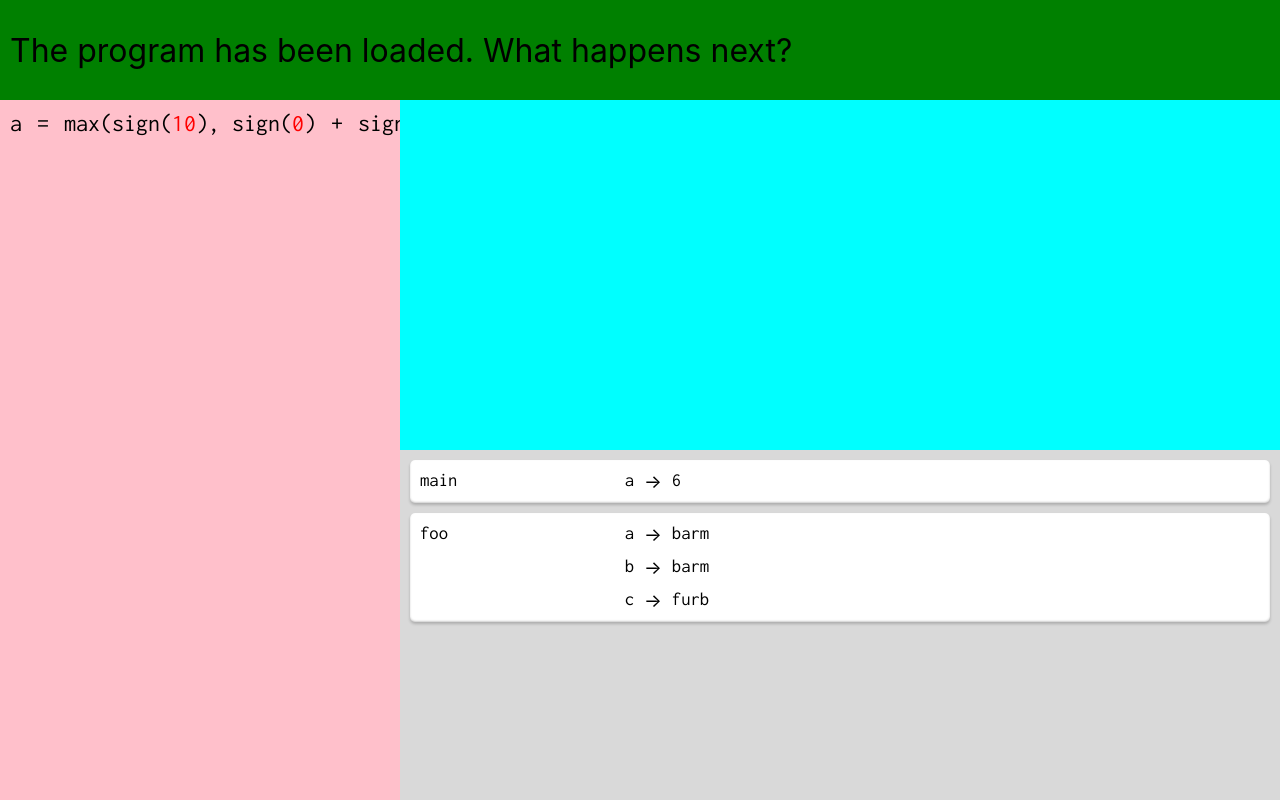
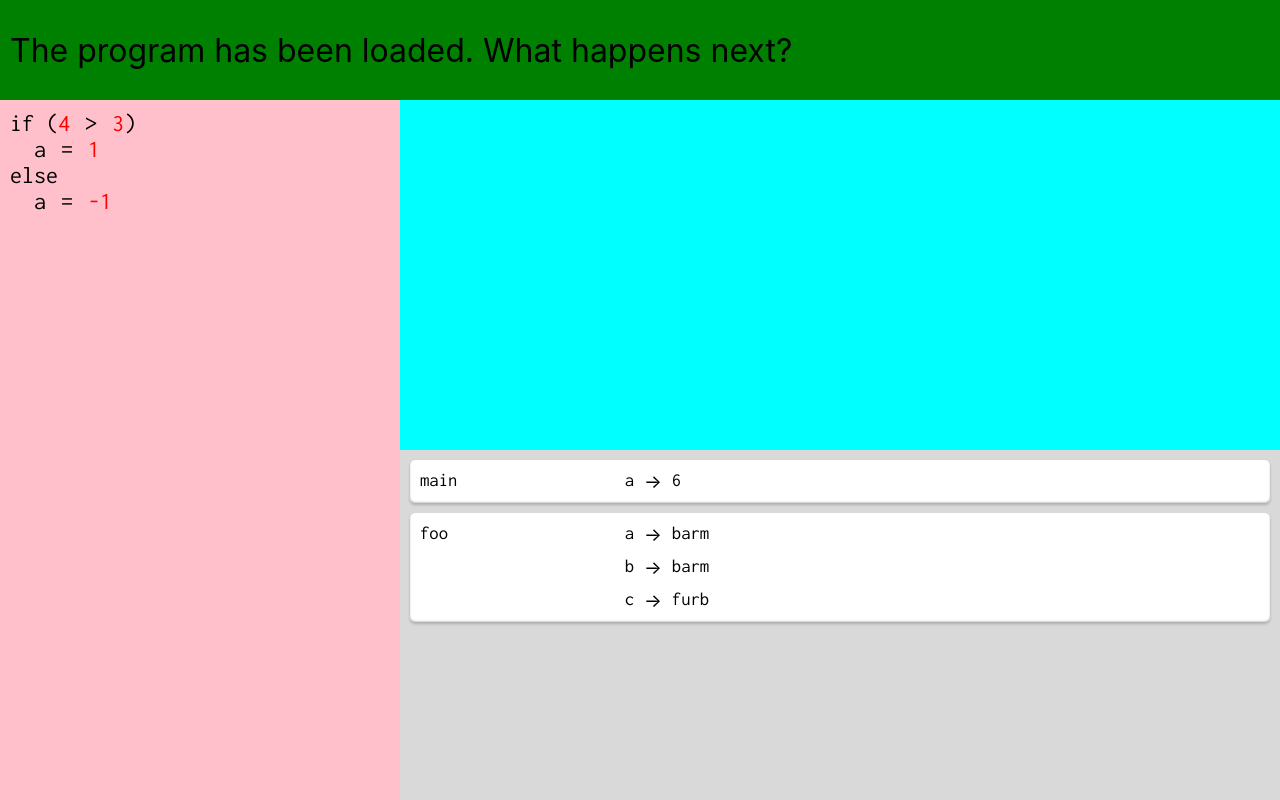
Before and after one commit to twodee/simpathy, a React (Create React App) app: page / in a window 1280 px wide. Built offline with nearby package versions, Linux system fonts and the light colour scheme.

Commit message:
Add start to if statement.

```diff
--- a/src/App.css
+++ b/src/App.css
@@ -164,3 +164,7 @@
 .memory-value-input {
   width: 100%;
 }
+
+.indentation {
+  white-space: pre;
+}
--- a/src/App.js
+++ b/src/App.js
@@ -16,7 +16,10 @@ import {
 
 class App extends React.Component {
   componentDidMount() {
-    const tokens = lex(`a = max(sign(10), sign(0) + sign(-5))`);
+    const tokens = lex(`if 4 > 3
+  a = 1
+else
+  a = -1`);
     const ast = parse(tokens);
     this.props.onLoadProgram(ast);
   }
--- a/src/ast.js
+++ b/src/ast.js
@@ -11,6 +11,10 @@ class Expression {
   constructor(precedence, where = null) {
     this.precedence = precedence;
     this.where = where;
+  }
+
+  getFirstStatement() {
+    return this;
   }
 
   getNextStatement(value, afterChild = null) {
@@ -33,11 +37,11 @@ class Expression {
     }
   }
 
-  addSelectable(attributes, props, activeElement) {
+  addSelectable(attributes, props, ...extras) {
     attributes.onMouseOver = event => props.onHover(event, this);
     attributes.onMouseOut = event => props.onUnhover(event, this);
 
-    attributes.onClick = () => props.onClick(props.mode, this, activeElement);
+    attributes.onClick = () => props.onClick(props.mode, this, ...extras);
     attributes.onAnimationEnd = () => props.onStopShaking(props.mode, this);
 
     if (this === props.hoveredElement) {
@@ -88,8 +92,16 @@ export class ExpressionBlock extends Expression {
     }
   }
 
+  getFirstStatement() {
+    if (this.statements.length > 0) {
+      return this.statements[0].getFirstStatement();
+    } else {
+      return null;
+    }
+  }
+
   getNextStatement(value, afterChild) {
-    const index = this.statements.indexOf(afterChild);
+    const index = afterChild ? this.statements.indexOf(afterChild) : 0;
     if (index < this.statements.length - 1) {
       return this.statements[index + 1];
     } else {
@@ -97,10 +109,10 @@ export class ExpressionBlock extends Expression {
     }
   }
 
-  programify(component, props, isParenthesized, isSelectable) {
+  programify(component, props, isParenthesized, isSelectable, indentation) {
     return (
       <div className="block">
-        {this.statements.map((statement, i) => <div className="statement" key={`statement-${i}`}>{statement.programify(component, props, false, true)}</div>)}
+        {this.statements.map((statement, i) => <div className="statement" key={`statement-${i}`}>{statement.programify(component, props, false, true, indentation)}</div>)}
       </div>
     );
   }
@@ -145,10 +157,10 @@ export class ExpressionIdentifier extends Expression {
     return new this.constructor(this.id, this.where);
   }
 
-  programify(component, props, isParenthesized, isSelectable) {
+  programify(component, props, isParenthesized, isSelectable, indentation) {
     let attributes = {className: 'subexpression'};
     if (isSelectable) {
-      this.addSelectable(attributes, props, props.activeStatement);
+      this.addSelectable(attributes, props, props.activeStatement, props.program, props.expression);
     }
 
     return React.createElement('span', attributes,
@@ -224,17 +236,17 @@ class ExpressionUnaryOperator extends Expression {
     return node;
   }
 
-  programify(component, props, isParenthesized, isSelectable) {
+  programify(component, props, isParenthesized, isSelectable, indentation) {
     let attributes = {className: 'subexpression'};
     if (isSelectable) {
-      this.addSelectable(attributes, props, props.activeStatement);
+      this.addSelectable(attributes, props, props.activeStatement, props.program, props.expression);
     }
 
     return React.createElement('span', attributes,
       <>
         {isParenthesized ? <span className="expression-piece">(</span> : ''}
         <span className="unary-prefix-operator expression-piece">{this.operator}</span>
-        {this.a.programify(component, props, this.precedence > this.a.precedence, false)}
+        {this.a.programify(component, props, this.precedence > this.a.precedence, false, '')}
         {isParenthesized ? <span className="expression-piece">)</span> : ''}
       </>
     );
@@ -306,18 +318,18 @@ class ExpressionBinaryOperator extends Expression {
     return new this.constructor(this.a.clone(), this.b.clone(), this.where);
   }
 
-  programify(component, props, isParenthesized, isSelectable) {
+  programify(component, props, isParenthesized, isSelectable, indentation) {
     let attributes = {className: 'subexpression'};
     if (isSelectable) {
-      this.addSelectable(attributes, props, props.activeStatement);
+      this.addSelectable(attributes, props, props.activeStatement, props.program, props.expression);
     }
 
     return React.createElement('span', attributes,
       <>
         {isParenthesized ? <span className="expression-piece">(</span> : ''}
-        {this.a.programify(component, props, this.precedence > this.a.precedence, false)}
+        {this.a.programify(component, props, this.precedence > this.a.precedence, false, '')}
         <span className="binary-infix-operator expression-piece">{this.operator}</span>
-        {this.b.programify(component, props, this.precedence >= this.b.precedence, false)}
+        {this.b.programify(component, props, this.precedence >= this.b.precedence, false, '')}
         {isParenthesized ? <span className="expression-piece">)</span> : ''}
       </>
     );
@@ -334,8 +346,6 @@ class ExpressionBuiltin extends Expression {
     for (let operand of this.operands) {
       operand.parent = this;
     }
-    console.log("this.name:", this.name);
-    console.log("this.operands:", this.operands);
   }
 
   get nextNonterminal() {
@@ -382,10 +392,10 @@ class ExpressionBuiltin extends Expression {
     )
   }
 
-  programify(component, props, isParenthesized, isSelectable) {
+  programify(component, props, isParenthesized, isSelectable, indentation) {
     let attributes = {className: 'subexpression'};
     if (isSelectable) {
-      this.addSelectable(attributes, props, props.activeStatement);
+      this.addSelectable(attributes, props, props.activeStatement, props.program, props.expression);
     }
 
     return React.createElement('span', attributes,
@@ -395,14 +405,70 @@ class ExpressionBuiltin extends Expression {
           this.operands.map((operand, i) => (
             <React.Fragment key={`operand-${i}`}>
               {i > 0 ? ', ' : ''}
-              {operand.programify(component, props, false)}
+              {operand.programify(component, props, false, '')}
             </React.Fragment>
           ))
         })
         {isParenthesized ? <span className="expression-piece">)</span> : ''}
-        {this.evaluatePopup(component, props)}
       </>
     )
+  }
+}
+
+// ---------------------------------------------------------------------------
+
+export class ExpressionIf extends Expression {
+  constructor(conditions, thenBlocks, elseBlock, where = null) {
+    super(Precedence.Atom, where);
+    this.conditions = conditions;
+    this.thenBlocks = thenBlocks;
+    this.elseBlock = elseBlock;
+    for (let condition of this.conditions) {
+      condition.parent = this;
+    }
+    for (let thenBody of this.thenBlocks) {
+      thenBody.parent = this;
+    }
+    this.elseBlock.parent = this;
+  }
+
+  getFirstStatement() {
+    return this.conditions[0].getFirstStatement();
+  }
+
+  getNextStatement(value, afterChild) {
+    // Walk through conditions. If the child is one of them and the condition
+    // is true, we jump to the first statement of the associated block. If the
+    // child is one of them but the condition is not true, we jump to the next
+    // condition or the else block.
+    console.log("value:", value);
+    console.log("afterChild:", afterChild);
+    for (const [i, condition] of this.conditions.entries()) {
+      if (condition === afterChild) {
+        if (value.value) {
+          return this.thenBlocks[i].getFirstStatement();
+        } else if (i < this.conditions.length - 1) {
+          return this.conditions[i + 1].getFirstStatement();
+        } else if (this.elseBlock) {
+          return this.elseBlock.getFirstStatement();
+        }
+      }
+    }
+
+    return super.getNextStatement();
+  }
+
+  programify(component, props, isParenthesized, isSelectable, indentation) {
+    return (
+      <span>
+        {isParenthesized ? <span className="expression-piece">(</span> : ''}
+        if ({this.conditions[0].programify(component, props, false, true, '')})
+          {this.thenBlocks[0].programify(component, props, false, false, indentation + '  ')}
+        else
+          {this.elseBlock.programify(component, props, false, false, indentation + '  ')}
+        {isParenthesized ? <span className="expression-piece">)</span> : ''}
+      </span>
+    );
   }
 }
 
@@ -523,19 +589,26 @@ export class ExpressionAssignment extends Expression {
     return new this.constructor(this.identifier, this.value.clone(), this.where);
   }
 
-  programify(component, props, isParenthesized, isSelectable) {
+  programify(component, props, isParenthesized, isSelectable, indentation) {
     let attributes = {className: 'subexpression'};
     if (isSelectable) {
-      this.addSelectable(attributes, props, props.activeStatement);
+      this.addSelectable(attributes, props, props.activeStatement, props.program, props.expression);
     }
 
-    return React.createElement('span', attributes,
+    const element = React.createElement('span', attributes,
       <>
         {isParenthesized ? <span className="expression-piece">(</span> : ''}
         {this.identifier.source}
         <span className="binary-infix-operator expression-piece">=</span>
-        {this.value.programify(component, props, this.precedence > this.value.precedence, false)}
+        {this.value.programify(component, props, this.precedence > this.value.precedence, false, '')}
         {isParenthesized ? <span className="expression-piece">)</span> : ''}
+      </>
+    );
+
+    return (
+      <>
+        <span className="indentation">{indentation}</span>
+        {element}
       </>
     );
   }
@@ -886,10 +959,10 @@ export class ExpressionLiteral extends Expression {
     );
   }
 
-  programify(component, props, isParenthesized, isSelectable) {
+  programify(component, props, isParenthesized, isSelectable, indentation) {
     let attributes = {className: 'subexpression expression-piece literal'};
     if (isSelectable) {
-      this.addSelectable(attributes, props, props.activeStatement);
+      this.addSelectable(attributes, props, props.activeStatement, props.program, props.expression);
     }
 
     return React.createElement('span', attributes, this.value.toString());
--- a/src/parser.js
+++ b/src/parser.js
@@ -20,7 +20,7 @@ import {
   // ExpressionFunctionCall,
   // ExpressionFunctionDefinition,
   ExpressionIdentifier,
-  // ExpressionIf,
+  ExpressionIf,
   ExpressionInteger,
   ExpressionLeftShift,
   ExpressionLess,
@@ -468,95 +468,95 @@ export function parse(tokens) {
 
       // return new ExpressionFunctionDefinition(idToken.source, formals, body, SourceLocation.span(sourceStart, body.where));
 
-    // } else if (has(Token.If)) {
-      // let sourceStart = tokens[i].where;
-      // let sourceEnd = sourceStart;
-      // consume(); // eat if
+    } else if (has(Token.If)) {
+      let sourceStart = tokens[i].where;
+      let sourceEnd = sourceStart;
+      consume(); // eat if
 
-      // let conditions = [];
-      // let thenBlocks = [];
-      // let elseBlock = null;
-      // let isOneLiner;
+      let conditions = [];
+      let thenBlocks = [];
+      let elseBlock = null;
+      let isOneLiner;
 
-      // if (isFirstOfExpression()) {
-        // let condition = expression();
+      if (isFirstOfExpression()) {
+        let condition = expression();
 
-        // let thenBlock;
-        // if (has(Token.Linebreak)) {
-          // consume(); // eat linebreak
-          // thenBlock = block();
-          // isOneLiner = false;
-        // } else if (has(Token.Then)) {
-          // consume(); // eat then
-          // thenBlock = expression();
-          // isOneLiner = true;
-        // } else {
-          // throw new LocatedException(sourceStart, 'I expected either a linebreak or then after the condition.');
-        // }
+        let thenBlock;
+        if (has(Token.Linebreak)) {
+          consume(); // eat linebreak
+          thenBlock = block();
+          isOneLiner = false;
+        } else if (has(Token.Then)) {
+          consume(); // eat then
+          thenBlock = expression();
+          isOneLiner = true;
+        } else {
+          throw new LocatedException(sourceStart, 'I expected either a linebreak or then after the condition.');
+        }
 
-        // conditions.push(condition);
-        // thenBlocks.push(thenBlock);
-        // sourceEnd = thenBlock.where;
-      // } else {
-        // throw new LocatedException(sourceStart, 'I expected a condition for this if.');
-      // }
+        conditions.push(condition);
+        thenBlocks.push(thenBlock);
+        sourceEnd = thenBlock.where;
+      } else {
+        throw new LocatedException(sourceStart, 'I expected a condition for this if.');
+      }
 
-      // while ((isOneLiner && has(Token.ElseIf)) ||
-             // (!isOneLiner && has(Token.Indentation) && indents[indents.length - 1] === tokens[i].source.length && has(Token.ElseIf, 1))) {
-        // if (!isOneLiner) {
-          // consume(); // eat indent
-        // }
-        // let elseIfToken = tokens[i];
-        // consume(); // eat else if
+      while ((isOneLiner && has(Token.ElseIf)) ||
+             (!isOneLiner && has(Token.Indentation) && indents[indents.length - 1] === tokens[i].source.length && has(Token.ElseIf, 1))) {
+        if (!isOneLiner) {
+          consume(); // eat indent
+        }
+        let elseIfToken = tokens[i];
+        consume(); // eat else if
 
-        // if (!isFirstOfExpression()) {
-          // throw new LocatedException(elseIfToken.where, 'I expected a condition after this else-if.');
-        // }
+        if (!isFirstOfExpression()) {
+          throw new LocatedException(elseIfToken.where, 'I expected a condition after this else-if.');
+        }
 
-        // let condition = expression();
+        let condition = expression();
 
-        // let thenBlock;
-        // if (has(Token.Linebreak)) {
-          // consume(); // eat linebreak
-          // thenBlock = block();
-          // isOneLiner = false;
-        // } else if (has(Token.Then)) {
-          // consume(); // eat then
-          // thenBlock = expression();
-          // isOneLiner = true;
-        // } else {
-          // throw new LocatedException(sourceStart, 'I expected either a linebreak or then after the condition.');
-        // }
+        let thenBlock;
+        if (has(Token.Linebreak)) {
+          consume(); // eat linebreak
+          thenBlock = block();
+          isOneLiner = false;
+        } else if (has(Token.Then)) {
+          consume(); // eat then
+          thenBlock = expression();
+          isOneLiner = true;
+        } else {
+          throw new LocatedException(sourceStart, 'I expected either a linebreak or then after the condition.');
+        }
 
-        // conditions.push(condition);
-        // thenBlocks.push(thenBlock);
-        // sourceEnd = thenBlock.where;
-      // }
+        conditions.push(condition);
+        thenBlocks.push(thenBlock);
+        sourceEnd = thenBlock.where;
+      }
 
-      // if (conditions.length === 0) {
-        // throw new LocatedException(sourceStart, 'I expected this if statement to have at least one condition.');
-      // }
+      if (conditions.length === 0) {
+        throw new LocatedException(sourceStart, 'I expected this if statement to have at least one condition.');
+      }
 
-      // if ((isOneLiner && has(Token.Else)) ||
-          // (!isOneLiner && has(Token.Indentation) && indents[indents.length - 1] === tokens[i].source.length && has(Token.Else, 1))) {
-        // if (!isOneLiner) {
-          // consume(); // eat indentation
-        // }
-        // let elseToken = consume(); // eat else
+      if ((isOneLiner && has(Token.Else)) ||
+          (!isOneLiner && has(Token.Indentation) && indents[indents.length - 1] === tokens[i].source.length && has(Token.Else, 1))) {
+        if (!isOneLiner) {
+          consume(); // eat indentation
+        }
+        consume(); // eat else
 
-        // if (has(Token.Linebreak)) {
-          // consume(); // eat linebreak
-          // elseBlock = block();
-          // isOneLiner = false;
-        // } else {
-          // elseBlock = expression();
-          // isOneLiner = true;
-        // }
+        if (has(Token.Linebreak)) {
+          consume(); // eat linebreak
+          elseBlock = block();
+          isOneLiner = false;
+        } else {
+          elseBlock = expression();
+          isOneLiner = true;
+        }
 
-        // sourceEnd = elseBlock.where;
-      // }
+        sourceEnd = elseBlock.where;
+      }
 
-      // return new ExpressionIf(conditions, thenBlocks, elseBlock, SourceLocation.span(sourceStart, sourceEnd));
+      return new ExpressionIf(conditions, thenBlocks, elseBlock, SourceLocation.span(sourceStart, sourceEnd));
     // } else if (has(Token.For)) {
       // let sourceStart = tokens[i].where;
       // consume();
```
Also changed, not shown: src/components/Program.js (+14 -3 lines).
